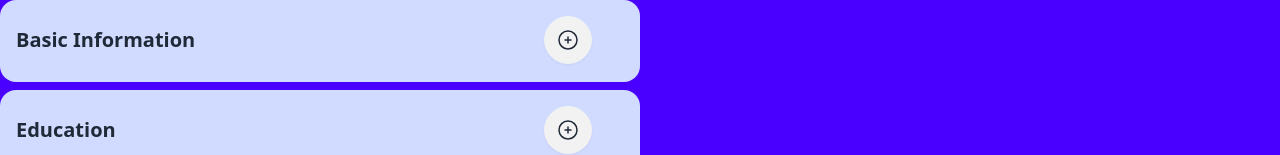
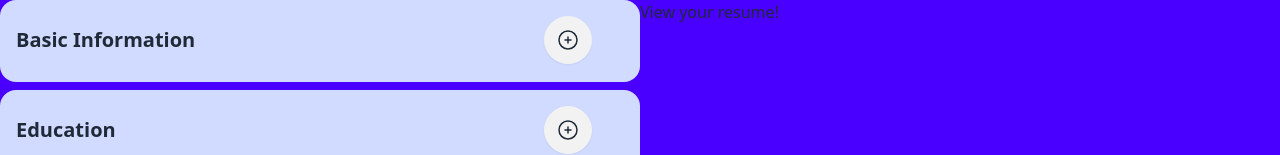
Before and after one commit to Ja-Uyoma/CV-Application, a React (Vite) app: page / in a window 1280 px wide. Shown: the top 155 px of the page. Built offline with nearby package versions, Linux system fonts and the light colour scheme.

Commit message:
refactor: render ResumeViewer component in main element

```diff
--- a/src/App.tsx
+++ b/src/App.tsx
@@ -1,9 +1,11 @@
 import { ResumeBuilder } from "./components/ResumeBuilder";
+import { ResumeViewer } from "./components/ResumeViewer";
 
 function App() {
   return (
-    <main className="bg-primary">
+    <main className="bg-primary flex">
       <ResumeBuilder />
+      <ResumeViewer />
     </main>
   );
 }
```
